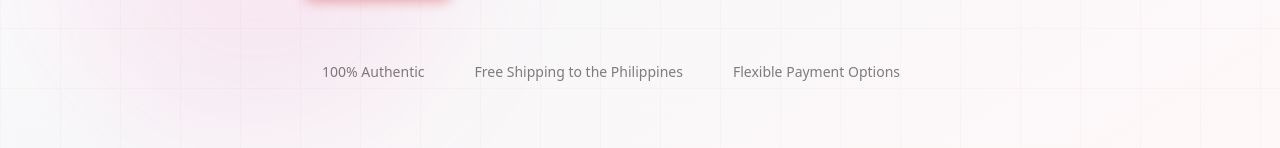
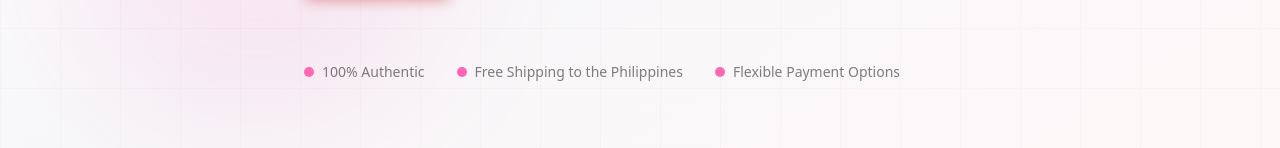
Before and after one commit to Royaldner/customer-profile-collector, a Next.js app: page / in a window 1280 px wide. Shown: the part 652-800 px from the top of the page. Built offline with nearby package versions, Linux system fonts and the light colour scheme.

Commit message:
fix(landing): use correct CSS variable syntax for hot-pink dots
By: Baroroy

Co-Authored-By: Claude <noreply@anthropic.com>

```diff
--- a/src/components/marketing/hero-section.tsx
+++ b/src/components/marketing/hero-section.tsx
@@ -90,15 +90,15 @@ export default function HeroSection() {
           {/* Trust indicators */}
           <div className="mt-16 flex flex-wrap items-center gap-x-8 gap-y-4 animate-in fade-in slide-in-from-bottom-6 duration-700 delay-[400ms]">
             <div className="flex items-center gap-2">
-              <div className="w-2.5 h-2.5 rounded-full bg-hot-pink" />
+              <div className="w-2.5 h-2.5 rounded-full bg-[var(--hot-pink)]" />
               <span className="text-sm text-[var(--graphite)]/60">100% Authentic</span>
             </div>
             <div className="flex items-center gap-2">
-              <div className="w-2.5 h-2.5 rounded-full bg-hot-pink" />
+              <div className="w-2.5 h-2.5 rounded-full bg-[var(--hot-pink)]" />
               <span className="text-sm text-[var(--graphite)]/60">Free Shipping to the Philippines</span>
             </div>
             <div className="flex items-center gap-2">
-              <div className="w-2.5 h-2.5 rounded-full bg-hot-pink" />
+              <div className="w-2.5 h-2.5 rounded-full bg-[var(--hot-pink)]" />
               <span className="text-sm text-[var(--graphite)]/60">Flexible Payment Options</span>
             </div>
           </div>
```
